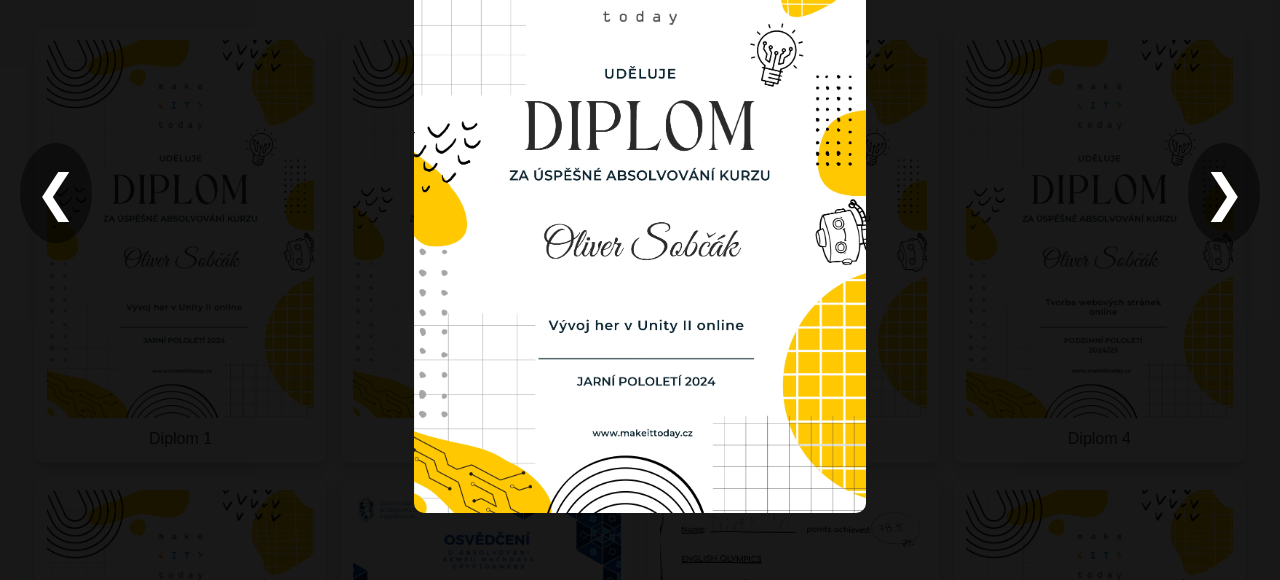
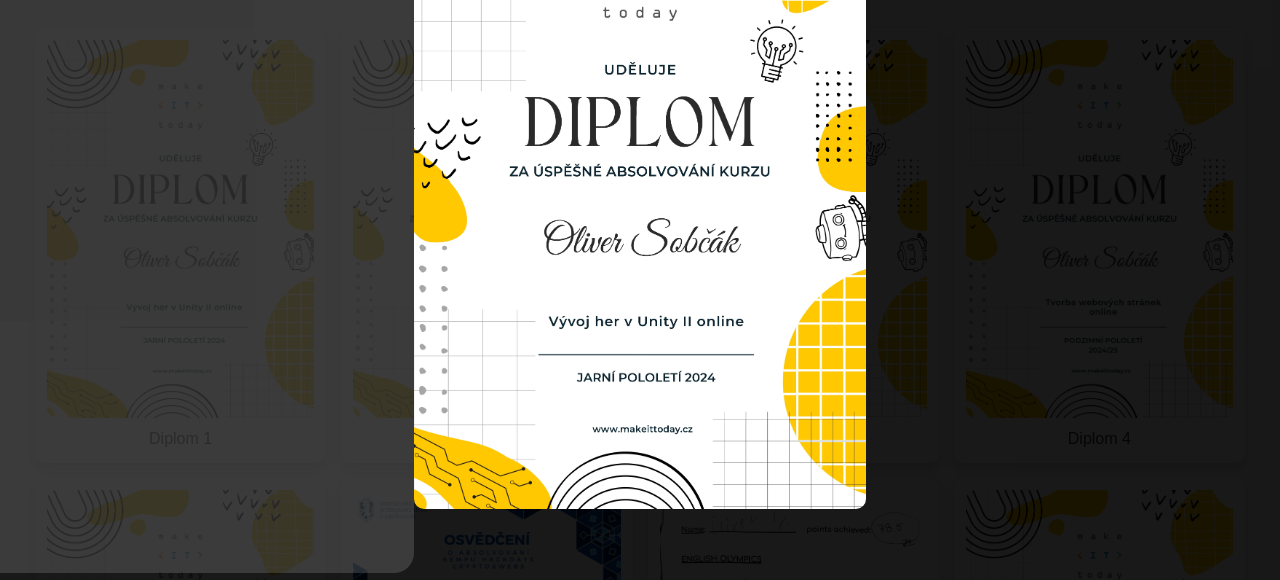
Before and after one commit to Trivoli/trivoli.github.io, a plain HTML site: page portfolio.html in a window 1280 px wide. Both pictures are taken after a click on the picture 180 px from the left and 416 px from the top of the page. Shown: the part 188-768 px from the top of the page. Drawn offline with Linux system fonts and the light colour scheme.

Commit message:
Portfolio upgrade

```diff
--- a/portfolio.html
+++ b/portfolio.html
@@ -87,15 +87,19 @@
       align-items: center;
       flex-direction: column;
     }
+    /* Using grid to separate the image box from the clickable overlays */
     .lightbox-content {
-            position: relative;
-            display: flex;
+      display: grid;
+      grid-template-columns: 1fr auto 1fr;
       align-items: center;
-            justify-content: center;
       width: 100%;
       height: 100%;
     }
-        .lightbox img {
+    .lightbox-container {
+      position: relative;
+      z-index: 2;
+    }
+    .lightbox-container img {
       max-width: 80vw;
       max-height: 80vh;
       border-radius: 10px;
@@ -106,24 +110,25 @@
       margin-top: 10px;
     }
 
-        /* Navigation Arrows */
-        .lightbox-prev, .lightbox-next {
-            position: absolute;
-            top: 50%;
-            transform: translateY(-50%);
-            font-size: 50px;
-            color: white;
+    /* Navigation Overlay Areas (placed outside the image box) */
+    .overlay-area {
+      width: 100%;
+      height: 100%;
+      background: transparent;
+      transition: background-color 0.3s ease;
       cursor: pointer;
-            background: rgba(0, 0, 0, 0.5);
-            padding: 10px 15px;
-            border-radius: 50%;
-            z-index: 1001;
-            transition: background 0.3s;
     }
-        .lightbox-prev { left: 20px; }
-        .lightbox-next { right: 20px; }
-        .lightbox-prev:hover, .lightbox-next:hover {
-            background: rgba(0, 0, 0, 0.8);
+    .overlay-area:hover {
+      background-color: rgba(255, 255, 255, 0.15);
+    }
+    /* Rounded inner edges for visual appeal */
+    .overlay-area.left {
+      border-top-right-radius: 20px;
+      border-bottom-right-radius: 20px;
+    }
+    .overlay-area.right {
+      border-top-left-radius: 20px;
+      border-bottom-left-radius: 20px;
     }
 
     /* Close Button */
@@ -134,7 +139,7 @@
       font-size: 40px;
       color: white;
       cursor: pointer;
-            z-index: 1002;
+      z-index: 1004;
     }
     .lightbox-close:hover { color: #f4a261; }
 
@@ -149,7 +154,6 @@
   </style>
 </head>
 <body>
-
   <!-- Header Navigation -->
   <header>
     <a href="index.html">Domů</a>
@@ -168,9 +172,11 @@
   <div id="lightbox" class="lightbox">
     <span class="lightbox-close" onclick="closeLightbox()">&times;</span>
     <div class="lightbox-content">
-            <span class="lightbox-prev" onclick="prevImage()">&#10094;</span>
+      <div class="overlay-area left" onclick="prevImage()"></div>
+      <div class="lightbox-container">
         <img id="lightbox-img">
-            <span class="lightbox-next" onclick="nextImage()">&#10095;</span>
+      </div>
+      <div class="overlay-area right" onclick="nextImage()"></div>
     </div>
     <p id="lightbox-description" class="lightbox-description"></p>
   </div>
@@ -190,7 +196,9 @@
       { src: "Obrázky/osvedceni_hcw_Oliver Sobčák.jpg", desc: "Osvedceni HCW" },
       { src: "Obrázky/Scan 9. 2. 2025 at 18.50_page-0001.jpg", desc: "Scan 9. 2. 2025" },
       { src: "Obrázky/Diplom- - 2025-02-07T144337.793_page-0001.jpg", desc: "Diplom 6" },
-            { src: "Obrázky/Diplom- - 2025-02-07T144403.170_page-0001.jpg", desc: "Diplom 7" }
+      { src: "Obrázky/Diplom- - 2025-02-07T144403.170_page-0001.jpg", desc: "Diplom 7" },
+      { src: "Obrázky/hack14-hack14_63290_page-0001.jpg", desc: "Diplom 8" },
+      { src: "Obrázky/hack14-hack14_63290_page-0002.jpg", desc: "Diplom 9" },
     ];
 
     let currentIndex = 0;
@@ -211,10 +219,31 @@
       document.getElementById('lightbox').style.display = 'flex';
     }
 
-        function closeLightbox() { document.getElementById('lightbox').style.display = 'none'; }
-        function prevImage() { openLightbox((currentIndex - 1 + images.length) % images.length); }
-        function nextImage() { openLightbox((currentIndex + 1) % images.length); }
+    function closeLightbox() {
+      document.getElementById('lightbox').style.display = 'none';
+    }
+
+    function prevImage() {
+      openLightbox((currentIndex - 1 + images.length) % images.length);
+    }
+
+    function nextImage() {
+      openLightbox((currentIndex + 1) % images.length);
+    }
+
+    // Keyboard navigation
+    document.addEventListener('keydown', function(event) {
+      const lightboxDisplay = document.getElementById('lightbox').style.display;
+      if (lightboxDisplay === 'flex') {
+        if (event.key === 'Escape') {
+          closeLightbox();
+        } else if (event.key === 'ArrowLeft') {
+          prevImage();
+        } else if (event.key === 'ArrowRight') {
+          nextImage();
+        }
+      }
+    });
   </script>
-
 </body>
 </html>
```
Also changed, not shown: kontakty.html (+1 -1 lines), Obrázky/hack14-hack14_63290_page-0001.jpg (added), Obrázky/hack14-hack14_63290_page-0002.jpg (added). Lines whose indentation alone changed are shown as unchanged.
